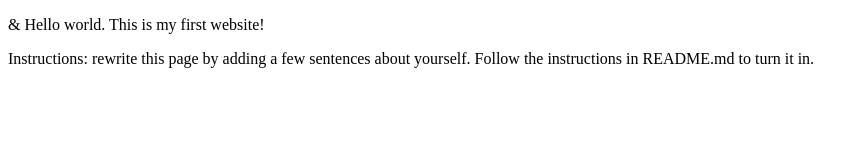
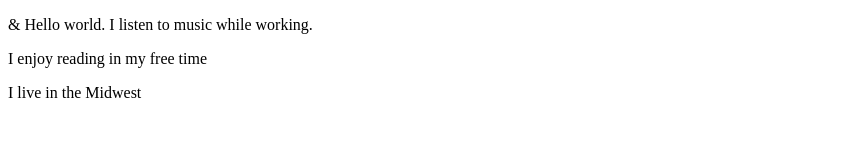
Before and after one commit to Alderenn/webdev_lab1, a plain HTML site: page index.html in a window 1280 px wide. Shown: the whole page, without its empty margins (0-868 px from the left). Drawn offline with Linux system fonts and the light colour scheme.

Commit message:
Added self introduction

```diff
--- a/index.html
+++ b/index.html
@@ -5,7 +5,8 @@
   <title>Internet Technologies and Web Design</title>
 </head>
 <body>
-  <p>&amp; Hello world. This is my first website!</p>
-  <p>Instructions: rewrite this page by adding a few sentences about yourself. Follow the instructions in README.md to turn it in.</p>
+  <p>&amp; Hello world. I listen to music while working.</p>
+  <p>I enjoy reading in my free time</p>
+  <p>I live in the Midwest</p>
 </body>
 </html>
```
